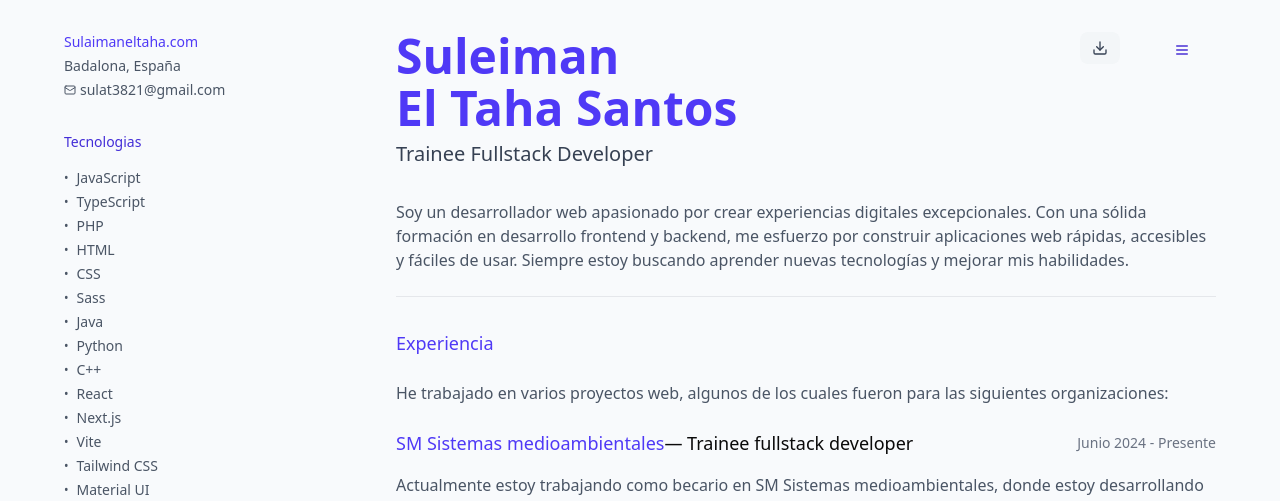
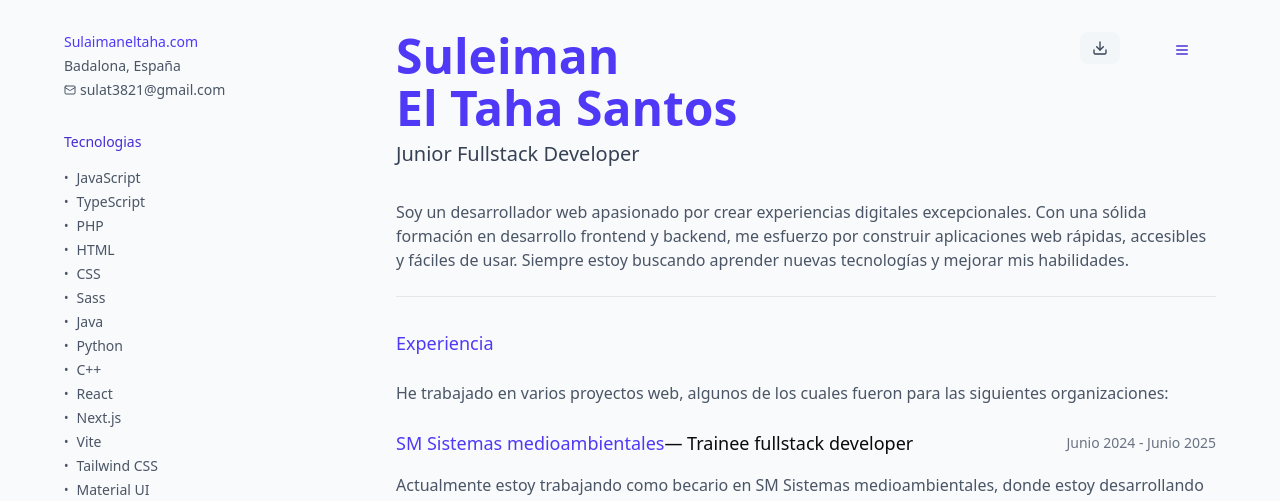
Before and after one commit to SulaimanTahaSantos/portfoliosulaiman, a Next.js app: page /cv in a window 1280 px wide. Shown: the top 501 px of the page. Built offline with nearby package versions, Linux system fonts and the light colour scheme; what @react-pdf/renderer would draw is missing.

Commit message:
Actualizacion 19062025

```diff
--- a/src/app/components/CVPdf.tsx
+++ b/src/app/components/CVPdf.tsx
@@ -162,7 +162,7 @@ export const CVPdf = () => (
           <View style={styles.section}>
             <Text style={styles.title}>Suleiman</Text>
             <Text style={styles.title}>El Taha Santos</Text>
-            <Text style={styles.subtitle}>Trainee Fullstack Developer</Text>
+            <Text style={styles.subtitle}>Junior Fullstack Developer</Text>
           </View>
 
           <View style={styles.section}>
@@ -179,17 +179,15 @@ export const CVPdf = () => (
 
             <View style={styles.experienceItem}>
               <Text style={styles.experienceTitle}>SM Sistemas medioambientales — Trainee fullstack developer</Text>
-              <Text style={styles.experienceDate}>Junio 2024 - Presente</Text>
+              <Text style={styles.experienceDate}>Junio 2024 - Junio 2025</Text>
               <Text style={styles.experienceDescription}>
-                Actualmente estoy trabajando como becario en SM Sistemas medioambientales,
-                donde estoy desarrollando una aplicación web para la gestión de datos medioambientales.
-                Estoy utilizando tecnologías como React, Tailwind/MaterialUI, Symfony y SQL.
+              He finalizado mis prácticas en SM Sistemas medioambientales , donde he trabajado como
+              Trainee Fullstack Developer, desarrollando una aplicacion web de RRHH para la empresa usando React, Symfony, Tailwind, MaterialUI y Mysql
               </Text>
               <View style={styles.experienceList}>
                 {[
                   "Desarrollo de componentes reutilizables en React, mejorando la escalabilidad y mantenibilidad del código.",
                   "Adaptación del diseño de aplicaciones para garantizar una experiencia responsive en dispositivos móviles y de escritorio.",
-                  "Collaborating with UX designers and researchers to inform the direction of products we craft",
                   "Rediseño integral de las interfaces de Login, Registro y Recuperación de Contraseña, mejorando la usabilidad y el atractivo visual",
                   "Implementación de la funcionalidad de recuperación de contraseña mediante EmailJS",
                   "Migración del sistema de estilos de Material UI a Tailwind CSS, obteniendo una interfaz más ligera y moderna.",
--- a/src/app/components/CvDesktop.tsx
+++ b/src/app/components/CvDesktop.tsx
@@ -300,7 +300,7 @@ export default function CvDesktop() {
                     El Taha Santos
                   </h1>
                   <h2 className="text-xl text-gray-700 mt-2">
-                    Trainee Fullstack Developer
+                    Junior Fullstack Developer
                   </h2>
                 </div>
 
@@ -332,7 +332,7 @@ export default function CvDesktop() {
                           — Trainee fullstack developer
                         </h3>
                         <span className="text-sm text-gray-500">
-                          Junio 2024 - Presente
+                          Junio 2024 - Junio 2025
                         </span>
                       </div>
                       <p className="text-gray-600">
--- a/src/app/components/CvMobile.tsx
+++ b/src/app/components/CvMobile.tsx
@@ -84,7 +84,7 @@ export default function CvMobile() {
                   Suleiman El Taha Santos
                 </h1>
                 <h2 className="text-lg text-gray-700">
-                  Trainee Fullstack Developer
+                  Junior Fullstack Developer
                 </h2>
               </div>
 
@@ -128,7 +128,7 @@ export default function CvMobile() {
                         Trainee fullstack developer
                       </p>
                       <span className="text-xs text-gray-500">
-                        Junio 2024 - Presente
+                        Junio 2024 - Junio 2025
                       </span>
                     </div>
                   </div>
```
